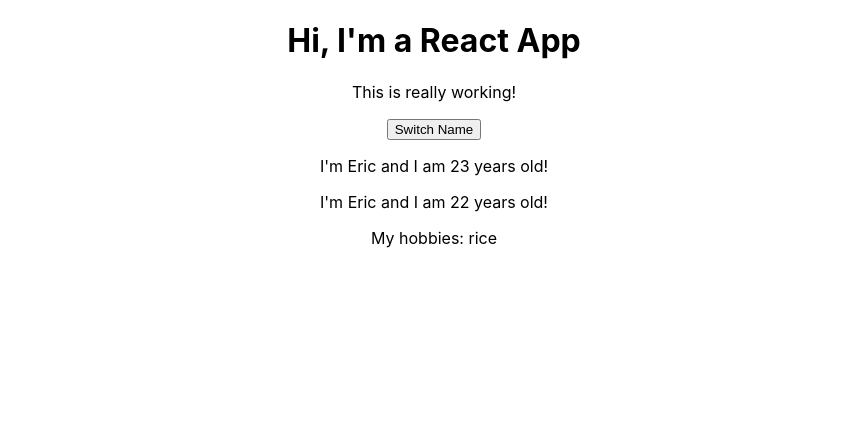
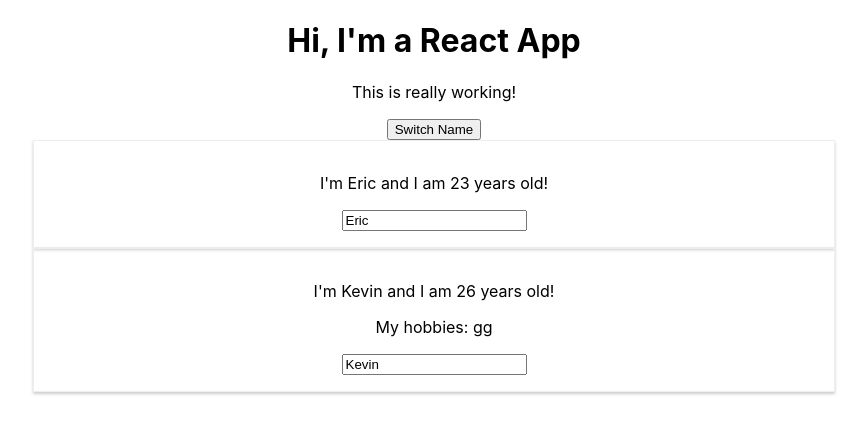
Before and after one commit to TheMonsterCheese/react-project, a React (Create React App) app: page / in a window 1280 px wide. Shown: the top 434 px of the page, without its empty margins (206-1073 px from the left). Built offline with nearby package versions, Linux system fonts and the light colour scheme.

Commit message:
Some more changes, class based components

```diff
--- a/src/App.js
+++ b/src/App.js
@@ -1,39 +1,58 @@
-import React, { useState } from 'react';
+import React, { Component } from 'react';
 import './App.css';
 import Person from './Person/Person'
 
-const App = props => {
-    const [ personsState, setPersonsState ] = useState({
+class App extends Component {
+  state = {
     persons: [
       { name: "Eric", age: 23},
-              { name: 'Eric', age: 22}
+      { name: 'Kevin', age: 26}
     ],
     otherState: 'some other value'
-    });
-    console.log(personsState);
+  }
 
-    const switchNameHandler = () => {
-
-        setPersonsState({ //only works for class Components that extend component
+  switchNameHandler = (newName) => {
+    //console.log('Was clicked!');
+    // Don't do this this.state.persons[0].name = 'Eric Xu';
+    this.setState({ //only works for class Components that extend component
       persons: [
-            { name: "Eric Xu", age: 23},
-            { name: 'Eric Xin', age: 22}
+        { name: newName, age: 23},
+        { name: 'Kevin Xu', age: 26}
       ]
     } );
-      };
+  }
 
+  //only way to change dom is to change props and state
 
+  nameChangedHandler = (event) => {
+    this.setState({
+      persons: [
+        { name: 'Eric', age: 23},
+        { name: event.target.value, age: 26}
+      ]
+    } );
+  }
+
+  render() {
     return (
       <div className="App">
         <h1>Hi, I'm a React App</h1>
         <p> This is really working!</p>
-        <button onClick={switchNameHandler}> Switch Name</button>
-        <Person name={personsState.persons[0].name} age={personsState.persons[0].age} />
-        <Person name={personsState.persons[1].name} age={personsState.persons[1].age}>My hobbies: rice</Person>
+        <button onClick={this.switchNameHandler.bind(this, 'Eric Xu')}> Switch Name</button>
+        <Person
+          name={this.state.persons[0].name}
+          age={this.state.persons[0].age}
+          click={this.switchNameHandler.bind(this, 'Eric!!!')}/>
+        <Person
+          name={this.state.persons[1].name}
+          age={this.state.persons[1].age}
+          changed={this.nameChangedHandler}>My hobbies: gg
+          </Person>
+
         </div>
       );
     // compiles to this: return React.createElement('div', {className: 'App'}, React.createElement('h1', null, 'Does this work now?'));
-};
-
+    }
+}
 
 export default App;
--- /dev/null
+++ b/src/Person/Person.css
@@ -0,0 +1,8 @@
+.Person{
+    width: 60%;
+    margin: auto;
+    border: 1px solid #eee;
+    box-shadow: 0 2px 3px #ccc;
+    padding: 16px;
+    text-align: center;
+}
--- a/src/Person/Person.js
+++ b/src/Person/Person.js
@@ -1,10 +1,12 @@
 import React from 'react';
+import './Person.css';
 
 const person = (props) => {
     return (
-        <div>
-             <p>I'm {props.name} and I am {props.age} years old!</p>
+        <div className="Person">
+             <p onClick={props.click}> I'm {props.name} and I am {props.age} years old!</p>
              <p>{props.children}</p>
+             <input type="text" onChange={props.changed} value = {props.name}/>
             </div>
 
     )
```
Also changed, not shown: package.json (+6 -1 lines), src/AppClassComponent.js (deleted, +0 -43 lines), src/useStateFunctionalComponent.js (added, +42 -0 lines), 1 other file (tests, documents, lock files or other folders). Lines whose indentation alone changed are shown as unchanged.
